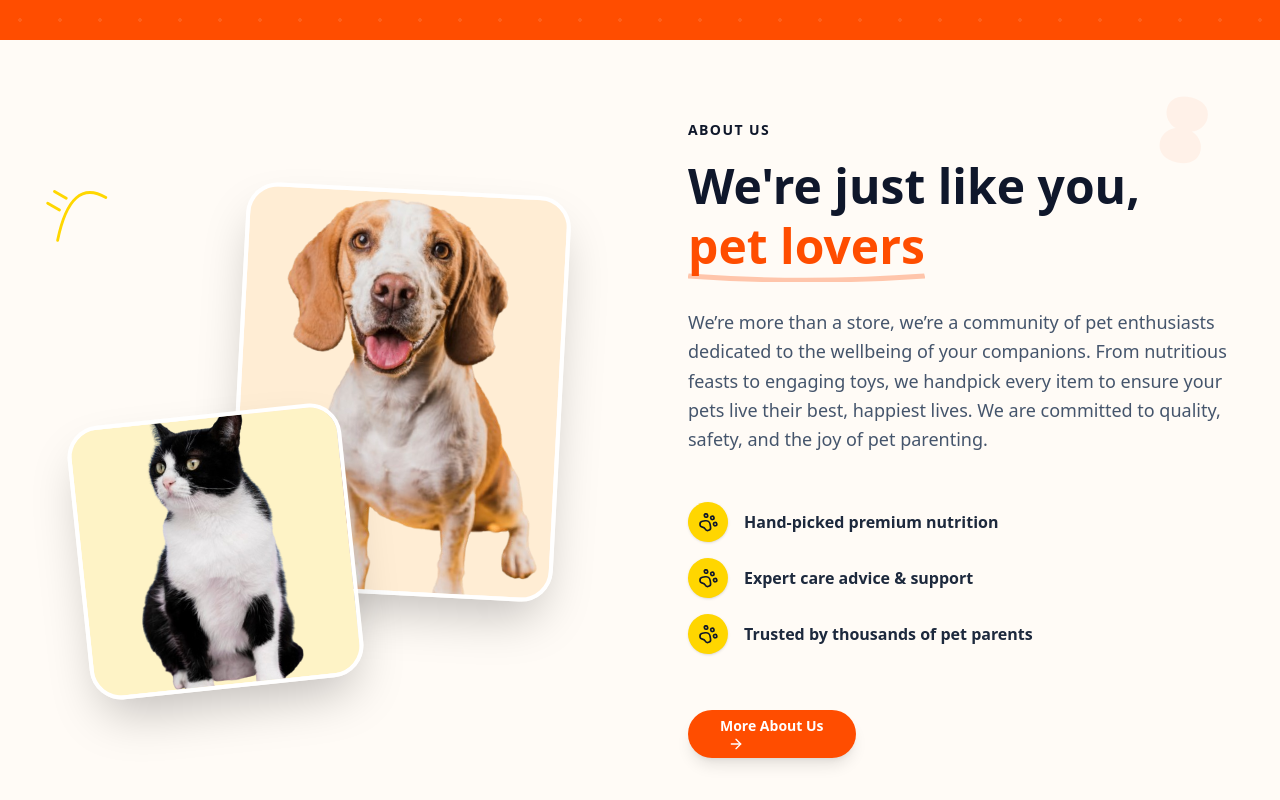
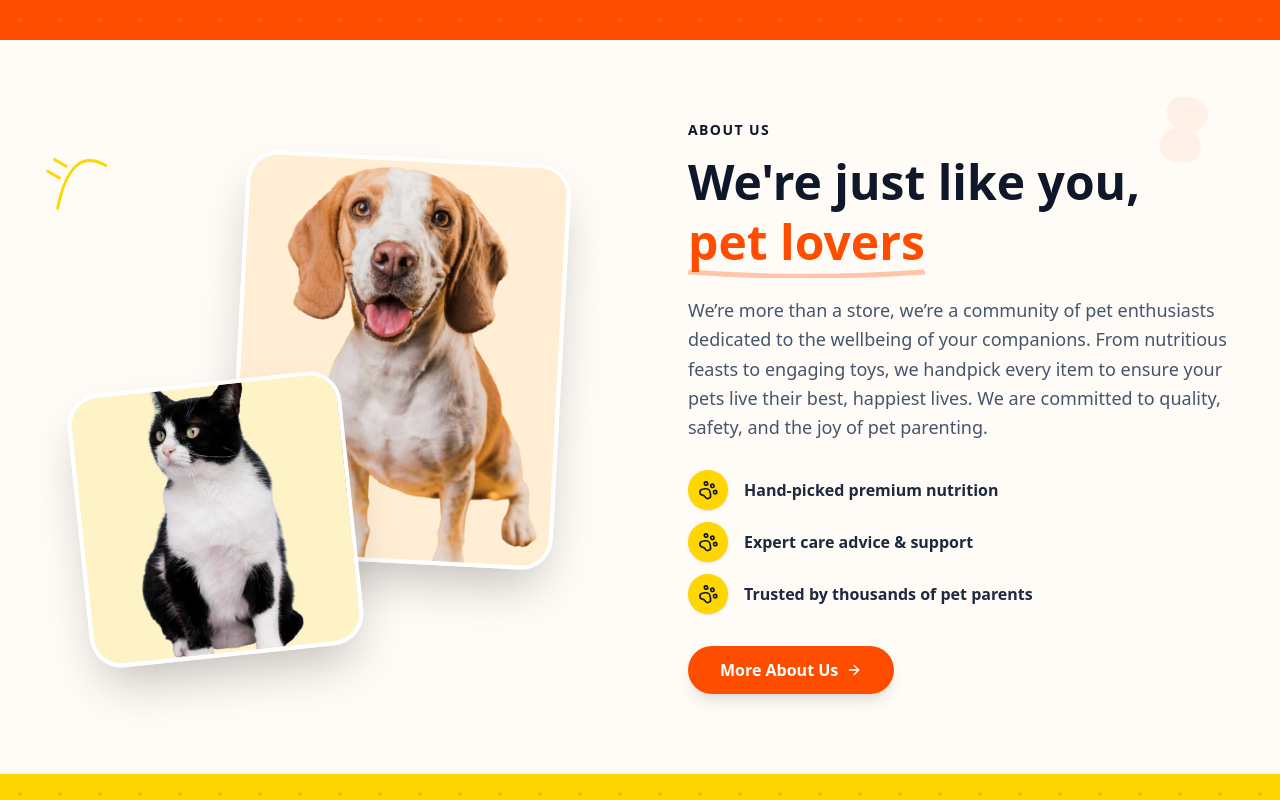
Before and after one commit to Danidu-Muhandiram/Food-Website, a Next.js app: page / in a window 1280 px wide. Shown: the part 760-1560 px from the top of the page. Built offline with nearby package versions, Linux system fonts and the light colour scheme.

Commit message:
update project name in package-lock.json and enhance About component layout and styles

```diff
--- a/src/components/home/About.tsx
+++ b/src/components/home/About.tsx
@@ -1,6 +1,5 @@
 import Image from "next/image"
 import Link from "next/link"
-import { Button } from "@/components/ui/button"
 import { ArrowRight, PawPrint } from "lucide-react"
 
 export function About() {
@@ -42,8 +41,8 @@ export function About() {
                     </div>
 
                     {/* Right Column: Text Content */}
-                    <div className="w-full md:w-1/2 space-y-8 text-center md:text-left">
-                        <div className="space-y-4">
+                    <div className="w-full md:w-1/2 space-y-6 text-center md:text-left">
+                        <div className="space-y-3">
                             <h2 className="text-secondary font-bold tracking-widest uppercase text-sm">About Us</h2>
                             <h3 className="text-4xl md:text-5xl font-black text-slate-900 leading-tight">
                                 We're just like you, <br />
@@ -56,11 +55,11 @@ export function About() {
                             </h3>
                         </div>
 
-                        <p className="text-slate-600 text-lg leading-relaxed">
+                        <p className="text-slate-600 text-base md:text-lg leading-relaxed">
                             We’re more than a store, we’re a community of pet enthusiasts dedicated to the wellbeing of your companions. From nutritious feasts to engaging toys, we handpick every item to ensure your pets live their best, happiest lives. We are committed to quality, safety, and the joy of pet parenting.
                         </p>
 
-                        <ul className="space-y-4 pt-4">
+                        <ul className="space-y-3 pt-1">
                             {[
                                 "Hand-picked premium nutrition",
                                 "Expert care advice & support",
@@ -75,12 +74,14 @@ export function About() {
                             ))}
                         </ul>
 
-                        <div className="pt-6">
-                            <Button asChild className="bg-primary hover:bg-primary/90 text-white font-bold h-12 px-8 rounded-full shadow-lg hover:shadow-xl transition-all">
-                                <Link href="/about">
-                                    More About Us <ArrowRight className="ml-2 w-4 h-4" />
-                                </Link>
-                            </Button>
+                        <div className="pt-2">
+                            <Link
+                                href="/about"
+                                className="inline-flex items-center justify-center gap-2 whitespace-nowrap bg-primary hover:bg-primary/90 text-white font-bold h-12 px-8 rounded-full shadow-lg hover:shadow-xl hover:scale-105 active:scale-95 transition-all group"
+                            >
+                                <span>More About Us</span>
+                                <ArrowRight className="w-4 h-4 shrink-0 transition-transform group-hover:translate-x-1" />
+                            </Link>
                         </div>
                     </div>
 
```
Also changed, not shown: 1 other file (tests, documents, lock files or other folders).
